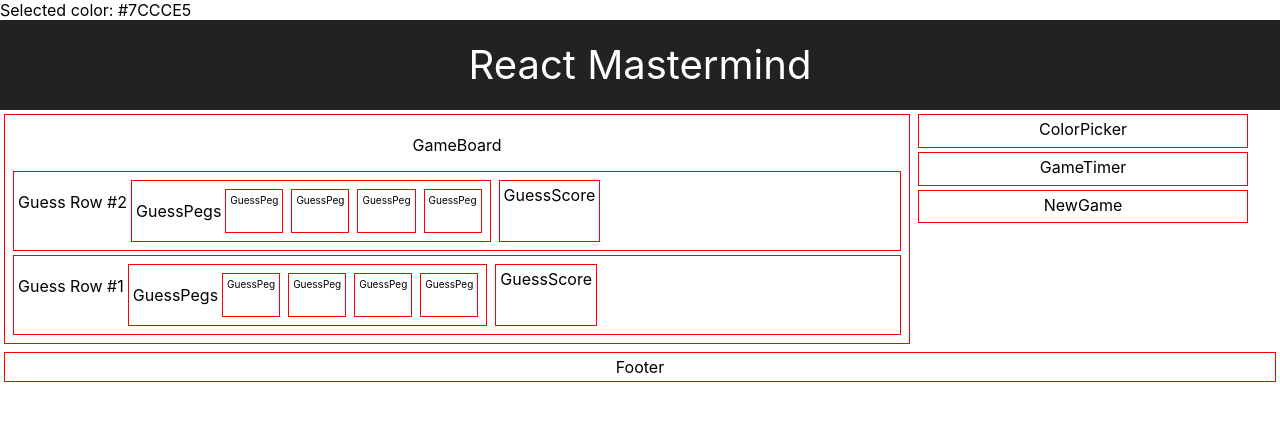
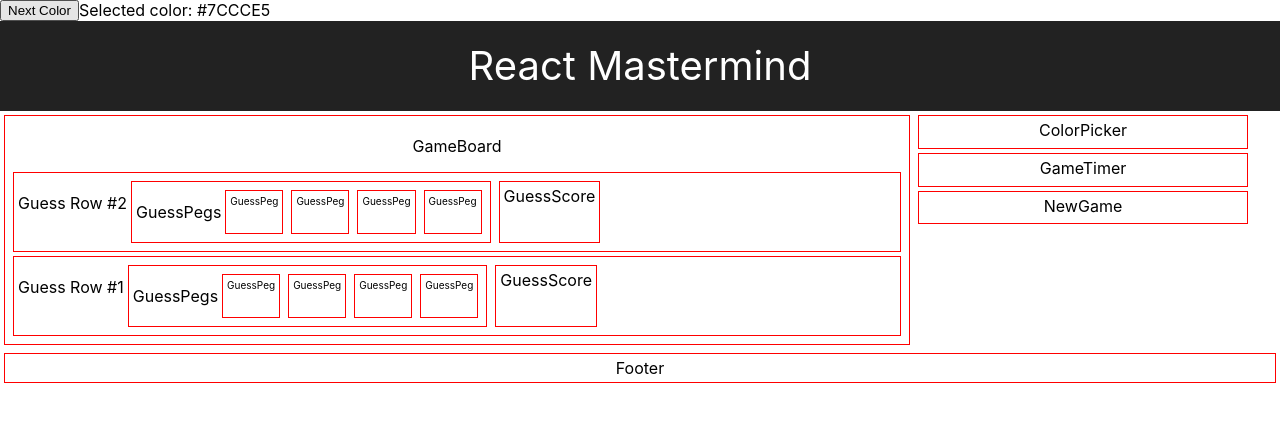
Before and after one commit to drmartirosian/React-Masterminds-Game, a React (Create React App) app: page / in a window 1280 px wide. Shown: the top 422 px of the page. Built offline with nearby package versions, Linux system fonts and the light colour scheme.

Commit message:
Color change btn done

```diff
--- a/src/App.js
+++ b/src/App.js
@@ -20,6 +20,7 @@ class App extends Component {
     this.state={
       selColorIdx: 0,
       guesses: [],
+      //to invoke a method in another method, it must be accessed via "this"...
       code: this.genCode(),
     }
   };
@@ -38,6 +39,16 @@ class App extends Component {
   render() {
     return (
       <div className="App">
+        <button
+        onClick={()=>
+          this.setState({
+            selColorIdx: ++this.state.selColorIdx % 4
+          })
+        }>
+          Next Color
+        </button>
+
+
         Selected color: {colors[this.state.selColorIdx]}
 
         <header className="App-header">React Mastermind</header>
```
